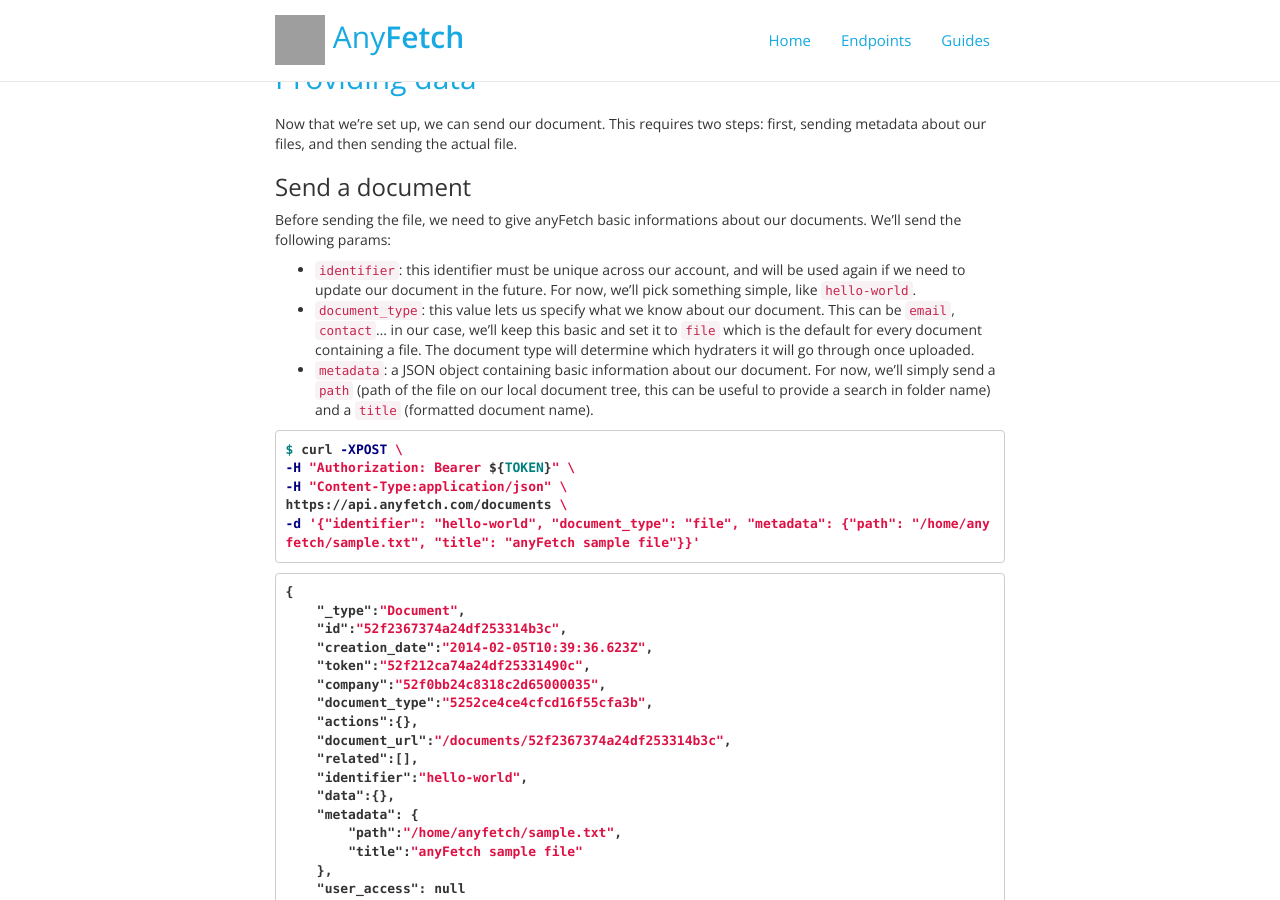
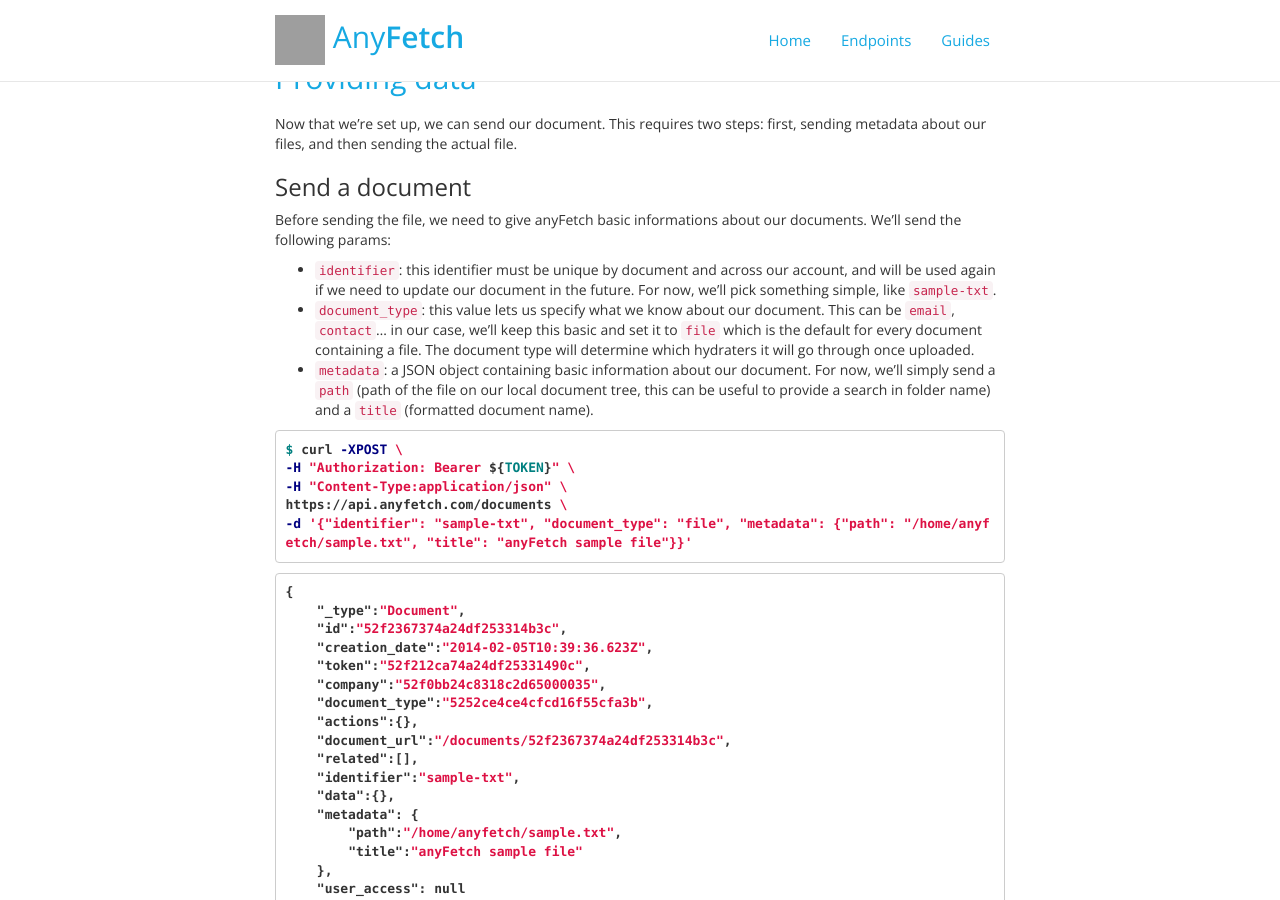
Before and after one commit to AnyFetch/developers.anyfetch.com, a Jekyll site: the page built from guides/tutorials/hello-world.md, in a window 1280 px wide and 900 px high, scrolled down 1313 px. Built offline with Jekyll 4.4.1, drawn with Linux system fonts in a browser that asks for light colours; nearby versions of some CDN libraries; Markdown is read by kramdown in place of the engine named in the settings; some of the changed text lies outside the part shown; grey boxes are pictures that could not be loaded.

Commit message:
Renamed identifier for hello world example

````diff
--- a/endpoints/index.html
+++ b/endpoints/index.html
@@ -210,7 +210,7 @@ Should have a <code>status</code> of “OK”.</p>
 <li><code>401 InvalidCredentials</code>: you did not specify a token, or your token is invalid / has been revoked.</li>
 </ul>
 </blockquote>
-</div><ul class="list-group"><li class="list-group-item"><strong>Response&nbsp;&nbsp;<code>200</code></strong><a data-toggle="collapse" data-target="#a3109339510cd6c440e2bccbc39b1636" class="pull-right">Toggle</a></li><li id="a3109339510cd6c440e2bccbc39b1636" class="list-group-item panel-collapse collapse"><div class="description"></div><h5>Headers</h5><pre><code><span class="hljs-attribute">undefined</span>: <span class="hljs-string">application/json</span><br></code></pre><h5>Body</h5><pre><code>{
+</div><ul class="list-group"><li class="list-group-item"><strong>Response&nbsp;&nbsp;<code>200</code></strong><a data-toggle="collapse" data-target="#51ce8c1e21f7323fcc559cf9e54c5d29" class="pull-right">Toggle</a></li><li id="51ce8c1e21f7323fcc559cf9e54c5d29" class="list-group-item panel-collapse collapse"><div class="description"></div><h5>Headers</h5><pre><code><span class="hljs-attribute">undefined</span>: <span class="hljs-string">application/json</span><br></code></pre><h5>Body</h5><pre><code>{
     "<span class="hljs-attribute">_type</span>": <span class="hljs-value"><span class="hljs-string">"Company"</span></span>,
     "<span class="hljs-attribute">id</span>": <span class="hljs-value"><span class="hljs-string">"531dd2f3c8318cc5d100003c"</span></span>,
     "<span class="hljs-attribute">name</span>": <span class="hljs-value"><span class="hljs-string">"test@anyfetch.com"</span></span>,
@@ -340,7 +340,7 @@ They allow you to isolate data: no data stored in a subcompany can be accessed f
 <li><code>409 InvalidArgument</code>: malformed search query, with misused characters (such as <code>+ - &amp;&amp; || ! ( ) { } [ ] ^ \&quot; ~ * ? : \\</code>)</li>
 </ul>
 </blockquote>
-</div><ul class="list-group"><li class="list-group-item"><strong>Response&nbsp;&nbsp;<code>200</code></strong><a data-toggle="collapse" data-target="#752ee89f1343c19b58ae330826cdf923" class="pull-right">Toggle</a></li><li id="752ee89f1343c19b58ae330826cdf923" class="list-group-item panel-collapse collapse"><div class="description"></div><h5>Headers</h5><pre><code><span class="hljs-attribute">undefined</span>: <span class="hljs-string">application/json</span><br></code></pre><h5>Body</h5><pre><code>{
+</div><ul class="list-group"><li class="list-group-item"><strong>Response&nbsp;&nbsp;<code>200</code></strong><a data-toggle="collapse" data-target="#652a945dd0475b33f8946bb1d6c0fe43" class="pull-right">Toggle</a></li><li id="652a945dd0475b33f8946bb1d6c0fe43" class="list-group-item panel-collapse collapse"><div class="description"></div><h5>Headers</h5><pre><code><span class="hljs-attribute">undefined</span>: <span class="hljs-string">application/json</span><br></code></pre><h5>Body</h5><pre><code>{
     facets: {
         <span class="hljs-string">"document_types"</span>: {
             <span class="hljs-string">"5252ce4ce4cfcd16f55cfa41"</span>: <span class="hljs-number">1</span>,
@@ -362,6 +362,7 @@ They allow you to isolate data: no data stored in a subcompany can be accessed f
         {
             <span class="hljs-string">"_type"</span>: <span class="hljs-string">"Document"</span>,
             <span class="hljs-string">"id"</span>: <span class="hljs-string">"5320a7735ee6eed51339a1b3"</span>,
+            <span class="hljs-string">"identifier"</span>: <span class="hljs-string">"https://dropbox.com/228115297/all/anyfetchpitchdeckSF.pdf"</span>,
             <span class="hljs-string">"creation_date"</span>: <span class="hljs-string">"2014-03-12T18:29:07.441Z"</span>,
             <span class="hljs-string">"token"</span>: <span class="hljs-string">"5320a682c8318cba94000040"</span>,
             <span class="hljs-string">"company"</span>: <span class="hljs-string">"52fb7b90c8318c4dc800006b"</span>,
@@ -382,6 +383,7 @@ They allow you to isolate data: no data stored in a subcompany can be accessed f
         {
             <span class="hljs-string">"_type"</span>: <span class="hljs-string">"Document"</span>,
             <span class="hljs-string">"id"</span>: <span class="hljs-string">"532347451eab8a0e22c2e65f"</span>,
+            <span class="hljs-string">"identifier"</span>: <span class="hljs-string">"https://evernote.com/s1/sh/6dbd89d6"</span>,
             <span class="hljs-string">"creation_date"</span>: <span class="hljs-string">"2014-03-14T17:26:15.000Z"</span>,
             <span class="hljs-string">"token"</span>: <span class="hljs-string">"53234698c8318cc5d100004f"</span>,
             <span class="hljs-string">"company"</span>: <span class="hljs-string">"52fb7b90c8318c4dc800006b"</span>,
--- a/guides/tutorials/hello-world.md
+++ b/guides/tutorials/hello-world.md
@@ -60,7 +60,7 @@ Now that we're set up, we can send our document. This requires two steps: first,
 ### Send a document
 Before sending the file, we need to give anyFetch basic informations about our documents. We'll send the following params:
 
-* `identifier`: this identifier must be unique across our account, and will be used again if we need to update our document in the future. For now, we'll pick something simple, like `hello-world`.
+* `identifier`: this identifier must be unique by document and across our account, and will be used again if we need to update our document in the future. For now, we'll pick something simple, like `sample-txt`.
 * `document_type`: this value lets us specify what we know about our document. This can be `email`, `contact`... in our case, we'll keep this basic and set it to `file` which is the default for every document containing a file.  The document type will determine which hydraters it will go through once uploaded.
 * `metadata`: a JSON object containing basic information about our document. For now, we'll simply send a `path` (path of the file on our local document tree, this can be useful to provide a search in folder name) and a `title` (formatted document name).
 
@@ -69,7 +69,7 @@ $ curl -XPOST \
 -H "Authorization: Bearer ${TOKEN}" \
 -H "Content-Type:application/json" \
 https://api.anyfetch.com/documents \
--d '{"identifier": "hello-world", "document_type": "file", "metadata": {"path": "/home/anyfetch/sample.txt", "title": "anyFetch sample file"}}'
+-d '{"identifier": "sample-txt", "document_type": "file", "metadata": {"path": "/home/anyfetch/sample.txt", "title": "anyFetch sample file"}}'
 ```
 
 ```json
@@ -83,7 +83,7 @@ https://api.anyfetch.com/documents \
     "actions":{},
     "document_url":"/documents/52f2367374a24df253314b3c",
     "related":[],
-    "identifier":"hello-world",
+    "identifier":"sample-txt",
     "data":{},
     "metadata": {
         "path":"/home/anyfetch/sample.txt",
@@ -135,7 +135,7 @@ https://api.anyfetch.com/documents/${ID}/raw
     "document_type":"5252ce4ce4cfcd16f55cfa3c",
     "actions":{},
     "document_url":"/documents/533570229ad9a4665a8d6499",
-    "identifier":"hello-world",
+    "identifier":"sample-txt",
     "data":{
         "html":"<p>This is a sample document, for hello world purposes.\n</p>\n"
     },
@@ -181,6 +181,7 @@ https://api.anyfetch.com/documents?search=anyfetch
         {
             "_type":"Document",
             "id":"52f2367374a24df253314b3c",
+            "identifier":"sample-txt",
             "creation_date":"2014-03-26T17:28:47.688Z",
             "token":"53330deb745e83fe25f6c3dc",
             "company":"52f0bb24c8318c2d65000035",
````
Also changed, not shown: blueprint.md (+2 -0 lines).
